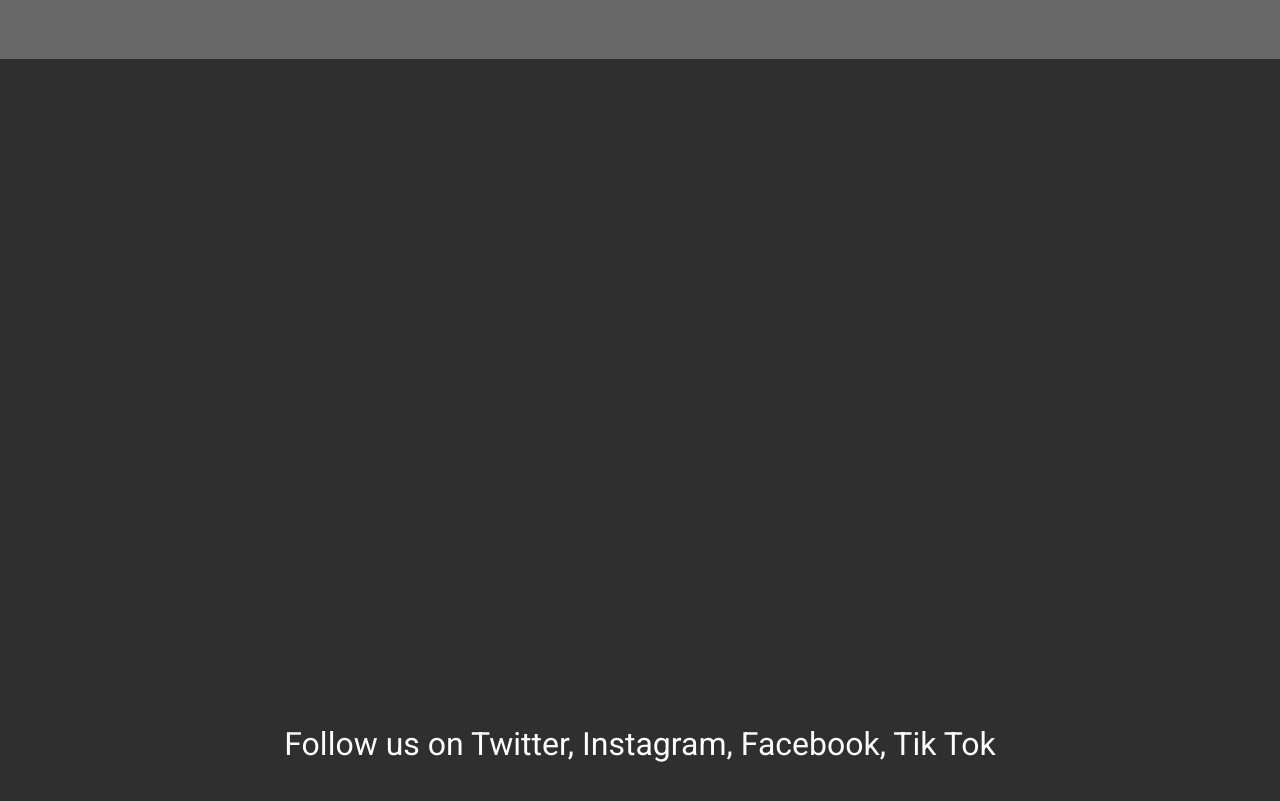
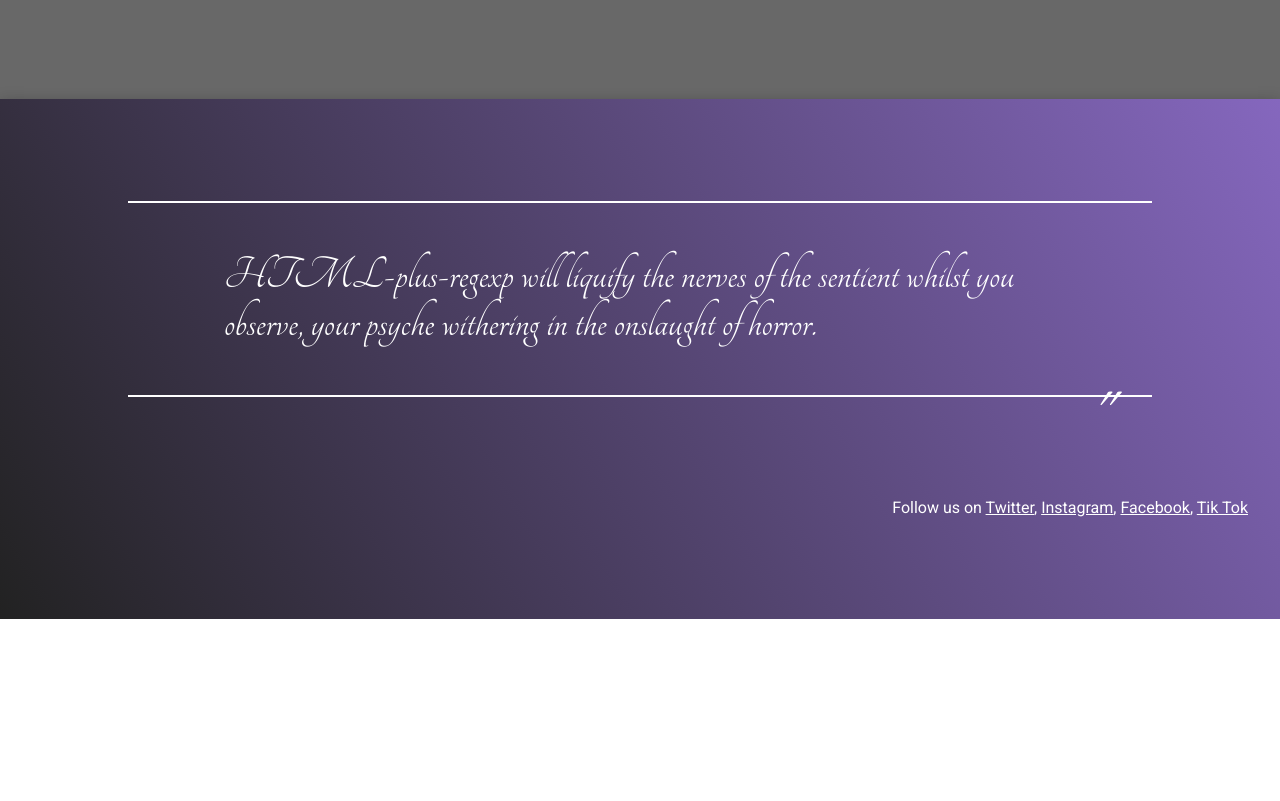
Before and after one commit to uugengiven/uugengiven.github.io, a plain HTML site: page index.html in a window 1280 px wide. Shown: the part 1541-2342 px from the top of the page. After the commit the page ends 2160 px from the top, so only its background shows below. Drawn offline with Linux system fonts and the light colour scheme.

Commit message:
adds footer

```diff
--- a/index.html
+++ b/index.html
@@ -6,7 +6,8 @@
     <meta name="viewport" content="width=device-width, initial-scale=1.0">
     <title>Coffee Drinkers</title>
     <link rel="preconnect" href="https://fonts.gstatic.com">
-<link href="https://fonts.googleapis.com/css2?family=Montserrat&family=Roboto&display=swap" rel="stylesheet">
+    <link href="https://fonts.googleapis.com/css2?family=Montserrat&family=Roboto&display=swap" rel="stylesheet">
+    <link href="https://fonts.googleapis.com/css2?family=Tangerine&display=swap" rel="stylesheet">
     <style>
         body {
             margin: 0;
@@ -47,7 +48,7 @@
         }
         .aboutus {
             width: 100vw;
-            height: 100vh;
+            height: 105vh;
             max-width: 100%;
             background: rgb(104, 104, 104);
             color: rgb(117, 117, 117);
@@ -126,21 +127,42 @@
             vertical-align: super;
         }
         .contact {
-            height: 100vh;
+            height: 65vh;
             width: 100vw;
             max-width: 100%;
             display: flex;
-            align-items: flex-end;
-            justify-content: center;
-            background: #2f2f2f;
+            flex-direction: column;
+            align-items: center;
+            justify-content: space-evenly;
+            background: linear-gradient(60deg, #222, rgb(133, 103, 190));
+            color: white;
+            box-shadow: rgb(0 0 0 / 35%) 0px 5px 15px;
+        }
+        .quotes {
+            position: relative;
+            width: 80%;
+            font-family: Tangerine, cursive;
+        }
+        .quote {
+            padding: 1em 2em;
+            border-top: 2px solid white;
+            border-bottom: 2px solid white;
+            font-size: 3em;
         }
 
+        .quotequote {
+            font-size: 100px;
+            position: absolute;
+            right: 35px;
+            bottom: -60px;
+        }
         footer {
-            margin: 3em;
-            font-size: 2em;
+            align-self: flex-end;
+            padding-right: 2em;
+        }
+        footer a, footer a:visited, footer a:hover, footer a:active {
             color: white;
         }
-
 
         @keyframes shake {
             0% {transform: rotate(0deg) translate(0%, 0%)}
@@ -187,8 +209,12 @@
         </div>
     </div>
     <div class="contact">
+        <div class="quotes">
+            <div class="quote">HTML-plus-regexp will liquify the nerves of the sentient whilst you observe, your psyche withering in the onslaught of horror.</div>
+            <div class="quotequote">"</div>
+        </div>
         <footer>
-            Follow us on Twitter, Instagram, Facebook, Tik Tok
+            Follow us on <a href="http://academypgh.com">Twitter</a>, <a href="https://flexboxfroggy.com/">Instagram</a>, <a href="https://uugengiven.github.io/">Facebook</a>, <a href="https://www.youtube.com/watch?v=dQw4w9WgXcQ">Tik Tok</a>
         </footer>
     </div>
 </body>
```
